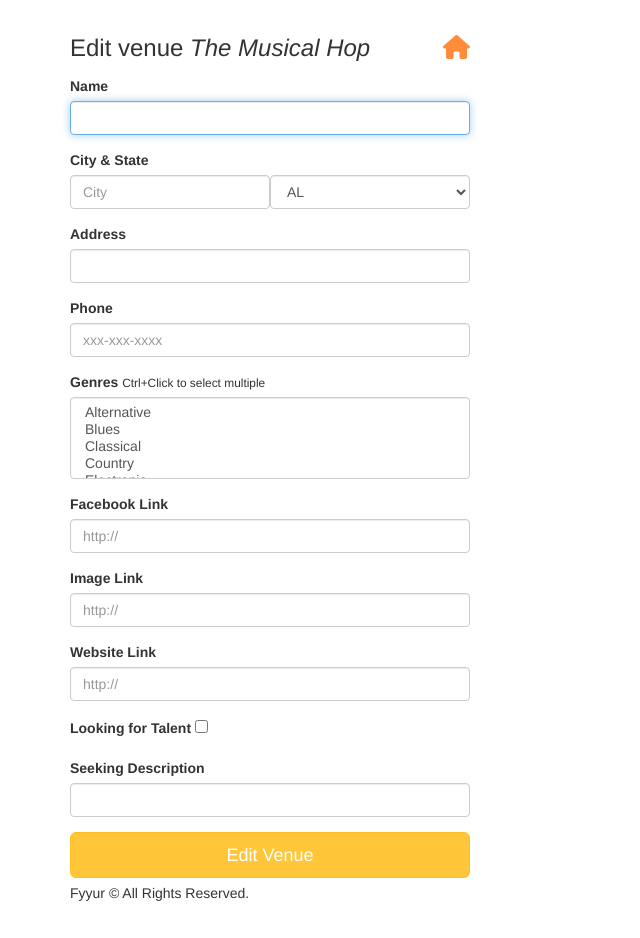
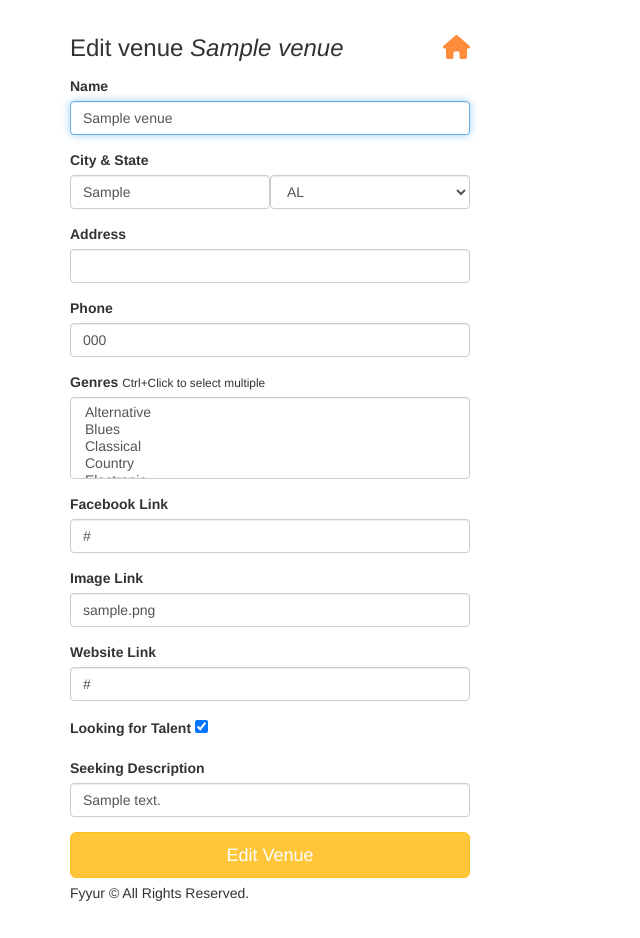
Before and after one commit to skijooma/Udacity-FSND-Project1-SQL-and-Data-Modeling-for-the-Web-attempt, a Flask app: page /venues/1/edit in a window 1280 px wide. Shown: the part 60-998 px from the top of the page, without its empty margins (0-640 px from the left). Run offline with Flask 2, Linux system fonts and the light colour scheme; tables that the repository leaves empty hold one stand-in row (values such as "Sample post"); some libraries are stand-ins or nearby versions.

```diff
--- a/app.py
+++ b/app.py
@@ -166,7 +166,7 @@ def venues():
             venues_list.append(venue_in_city)  # Adding this venue to the list of venues per city.
 
         grouping["venues"] = venues_list  # Venues attribute for this city.
-        print("Structured venues => ", grouping)
+        # print("Structured venues => ", grouping)
         venues_data.append(grouping)
 
     # print("All structured venues => ", venues_data)
@@ -518,21 +518,25 @@ def edit_artist_submission(artist_id):
 @app.route('/venues/<int:venue_id>/edit', methods=['GET'])
 def edit_venue(venue_id):
     form = VenueForm()
-    venue = {
-        "id": 1,
-        "name": "The Musical Hop",
-        "genres": ["Jazz", "Reggae", "Swing", "Classical", "Folk"],
-        "address": "1015 Folsom Street",
-        "city": "San Francisco",
-        "state": "CA",
-        "phone": "123-123-1234",
-        "website": "https://www.themusicalhop.com",
-        "facebook_link": "https://www.facebook.com/TheMusicalHop",
-        "seeking_talent": True,
-        "seeking_description": "We are on the lookout for a local artist to play every two weeks. Please call us.",
-        "image_link": "https://images.unsplash.com/photo-1543900694-133f37abaaa5?ixlib=rb-1.2.1&ixid=eyJhcHBfaWQiOjEyMDd9&auto=format&fit=crop&w=400&q=60"
-    }
+
+    venue = db.session.query(Venue.id, Venue.name, Venue.genres, Venue.city, Venue.state, Venue.phone,
+                             Venue.website_link, Venue.facebook_link, Venue.seeking_talent,
+                             Venue.seeking_description, Venue.image_link).filter(
+        Venue.id == venue_id).first()
+
     # TODO: populate form with values from venue with ID <venue_id>
+    print("Edit venue GET request => ", venue)
+    form.name.data = venue.name
+    form.city.data = venue.city
+    form.state.data = venue.state
+    form.phone.data = venue.phone
+    form.image_link.data = venue.image_link
+    form.genres.data = venue.genres
+    form.facebook_link.data = venue.facebook_link
+    form.website_link.data = venue.website_link
+    form.seeking_talent.data = venue.seeking_talent
+    form.seeking_description.data = venue.seeking_description
+
     return render_template('forms/edit_venue.html', form=form, venue=venue)
 
 
@@ -540,6 +544,42 @@ def edit_venue(venue_id):
 def edit_venue_submission(venue_id):
     # TODO: take values from the form submitted, and update existing
     # venue record with ID <venue_id> using the new attributes
+
+    existing_venue = db.session.query(Venue).filter(Venue.id == venue_id).first()
+
+    # TODO: if artist_form.validate():
+
+    error = False
+    venue_body = {}
+    venue_form = VenueForm()
+
+    print("Venue form name =>", venue_form.name.data)
+
+    try:
+        existing_venue.name = request.get_json()['name']
+        existing_venue.city = request.get_json()['city']
+        existing_venue.state = request.get_json()['state']
+        existing_venue.phone = request.get_json()['phone']
+        existing_venue.genres = request.get_json()['genres']
+        existing_venue.image_link = request.get_json()['image_link']
+        existing_venue.facebook_link = request.get_json()['facebook_link']
+        existing_venue.website_link = request.get_json()['website_link']
+        existing_venue.seeking_talent = venue_form.seeking_talent.data
+        existing_venue.seeking_description = request.get_json()['seeking_description']
+
+        print("Saving existing artist => ", existing_venue.name)
+        db.session.commit()
+    except:
+        error = True
+        db.session.rollback()
+        print(sys.exc_info())
+    finally:
+        db.session.close()
+    if error:
+        abort(400)
+    else:
+        return jsonify(venue_body)
+
     return redirect(url_for('show_venue', venue_id=venue_id))
 
 
@@ -637,42 +677,28 @@ def create_artist_submission():
 def shows():
     # displays list of shows at /shows
     # TODO: replace with real venues data.
-    data = [{
-        "venue_id": 1,
-        "venue_name": "The Musical Hop",
-        "artist_id": 4,
-        "artist_name": "Guns N Petals",
-        "artist_image_link": "https://images.unsplash.com/photo-1549213783-8284d0336c4f?ixlib=rb-1.2.1&ixid=eyJhcHBfaWQiOjEyMDd9&auto=format&fit=crop&w=300&q=80",
-        "start_time": "2019-05-21T21:30:00.000Z"
-    }, {
-        "venue_id": 3,
-        "venue_name": "Park Square Live Music & Coffee",
-        "artist_id": 5,
-        "artist_name": "Matt Quevedo",
-        "artist_image_link": "https://images.unsplash.com/photo-1495223153807-b916f75de8c5?ixlib=rb-1.2.1&ixid=eyJhcHBfaWQiOjEyMDd9&auto=format&fit=crop&w=334&q=80",
-        "start_time": "2019-06-15T23:00:00.000Z"
-    }, {
-        "venue_id": 3,
-        "venue_name": "Park Square Live Music & Coffee",
-        "artist_id": 6,
-        "artist_name": "The Wild Sax Band",
-        "artist_image_link": "https://images.unsplash.com/photo-1558369981-f9ca78462e61?ixlib=rb-1.2.1&ixid=eyJhcHBfaWQiOjEyMDd9&auto=format&fit=crop&w=794&q=80",
-        "start_time": "2035-04-01T20:00:00.000Z"
-    }, {
-        "venue_id": 3,
-        "venue_name": "Park Square Live Music & Coffee",
-        "artist_id": 6,
-        "artist_name": "The Wild Sax Band",
-        "artist_image_link": "https://images.unsplash.com/photo-1558369981-f9ca78462e61?ixlib=rb-1.2.1&ixid=eyJhcHBfaWQiOjEyMDd9&auto=format&fit=crop&w=794&q=80",
-        "start_time": "2035-04-08T20:00:00.000Z"
-    }, {
-        "venue_id": 3,
-        "venue_name": "Park Square Live Music & Coffee",
-        "artist_id": 6,
-        "artist_name": "The Wild Sax Band",
-        "artist_image_link": "https://images.unsplash.com/photo-1558369981-f9ca78462e61?ixlib=rb-1.2.1&ixid=eyJhcHBfaWQiOjEyMDd9&auto=format&fit=crop&w=794&q=80",
-        "start_time": "2035-04-15T20:00:00.000Z"
-    }]
+
+    data = []
+    shows = db.session.query(Show).all()
+
+    for show in shows:
+        venue = db.session.query(Venue.name).filter(Venue.id == show.id).first()
+        # print("Show me the venue => ", venue)
+
+        artist = db.session.query(Artist.name, Artist.image_link).filter(Artist.id == show.id).first()
+        # print("Show me the artist => ", artist)
+
+        show_obj = {
+            "venue_id": show.venue_id,
+            "venue_name": venue.name,
+            "artist_id": show.artist_id,
+            "artist_name": "",
+            "artist_image_link": "",
+            "start_time": show.start_time
+        }
+        data.append(show_obj)
+
+    # print("All the shows => ", data)
     return render_template('pages/shows.html', shows=data)
 
 
--- a/templates/forms/edit_venue.html
+++ b/templates/forms/edit_venue.html
@@ -2,7 +2,7 @@
 {% block title %}Edit Venue{% endblock %}
 {% block content %}
   <div class="form-wrapper">
-    <form class="form" method="post" action="/venues/{{venue.id}}/edit">
+    <form class="form" method="post" action="/venues/{{venue.id}}/edit" id="venue-edit-form">
       <h3 class="form-heading">Edit venue <em>{{ venue.name }}</em> <a href="{{ url_for('index') }}" title="Back to homepage"><i class="fa fa-home pull-right"></i></a></h3>
       <div class="form-group">
         <label for="name">Name</label>
--- a/templates/layouts/main.html
+++ b/templates/layouts/main.html
@@ -316,6 +316,47 @@
         {#            console.log("Error submitting artist edit form");#}
         {#        })#}
         {#}#}
+
+        {#/* Handling Venue edit form submission. */#}
+        {#document.getElementById('venue-edit-form').onsubmit = function (e) {#}
+        {#    e.preventDefault();#}
+        {#    console.log("Venue form submitted", document.getElementById('seeking_talent').value);#}
+        {#    console.log("Venue form submitted (action)", document.getElementById('venue-edit-form').action);#}
+        {##}
+        {#    fetch('/venues/{{venue.id}}/edit', {#}
+        {#        method: 'POST',#}
+        {#        body: JSON.stringify({#}
+        {#            'name': document.getElementById('name').value,#}
+        {#            'city': document.getElementById('city').value,#}
+        {#            'state': document.getElementById('state').value,#}
+        {#            'phone': document.getElementById('phone').value,#}
+        {#            'genres': document.getElementById('genres').value,#}
+        {#            'facebook_link': document.getElementById('facebook_link').value,#}
+        {#            'image_link': document.getElementById('image_link').value,#}
+        {#            'website_link': document.getElementById('website_link').value,#}
+        {#            'seeking_talent': document.getElementById('seeking_talent').value,#}
+        {#            'seeking_description': document.getElementById('seeking_description').value,#}
+        {#        }),#}
+        {#        headers: {#}
+        {#            'Content-Type': 'application/json'#}
+        {#        }#}
+        {#    })#}
+        {#        .then(function (response) {#}
+        {##}
+        {#            console.log("Venue edit form response => ", response);#}
+        {#            return response.json();#}
+        {#        })#}
+        {#        .then(function (jsonResponse) {#}
+        {##}
+        {#            console.log("Venue edit form JSON response => ", jsonResponse);#}
+        {##}
+        {#            // TODO: Redirect to appropriate page#}
+        {#        })#}
+        {#        .catch(function () {#}
+        {#            document.getElementById('error').className = '';#}
+        {#            console.log("Error submitting venue edit form");#}
+        {#        })#}
+        {#}#}
 </script>
 
 <script type = "text/javascript" src = "//ajax.googleapis.com/ajax/libs/jquery/1.11.1/jquery.min.js"></script>
```
